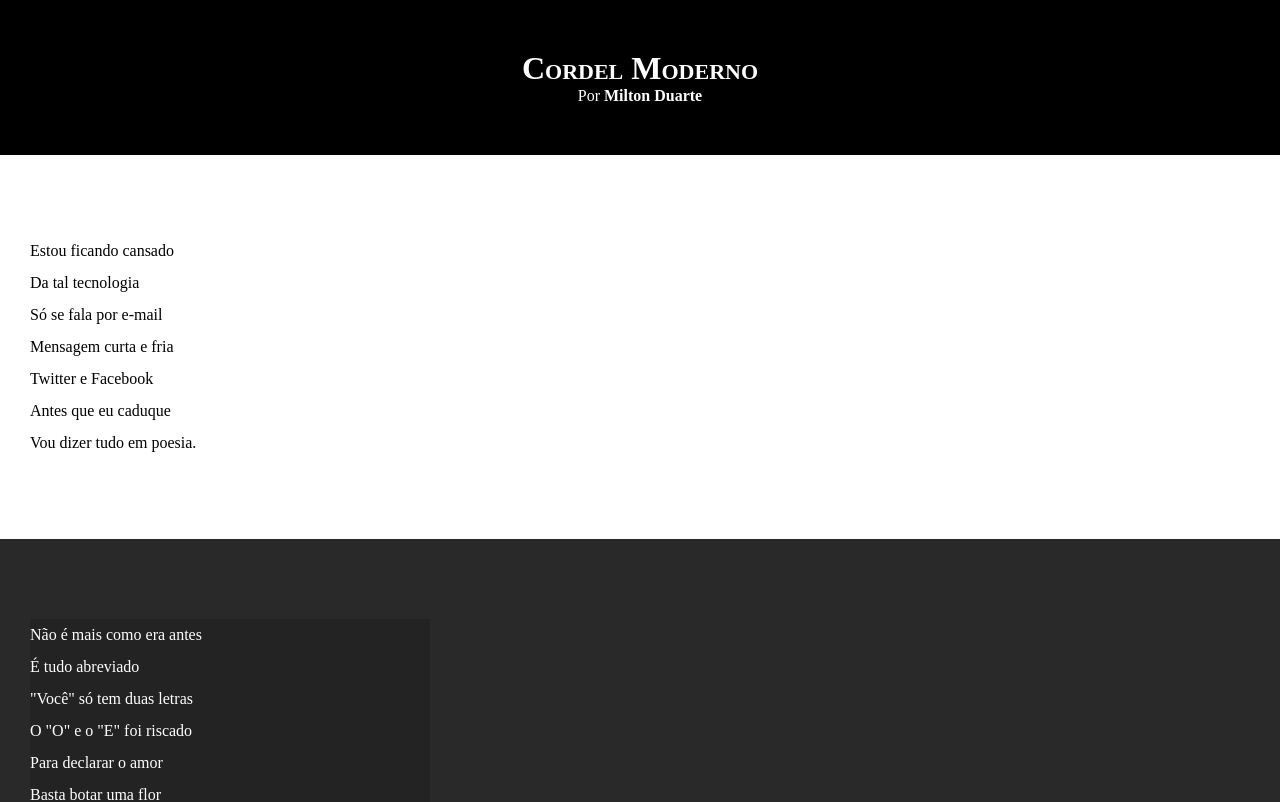
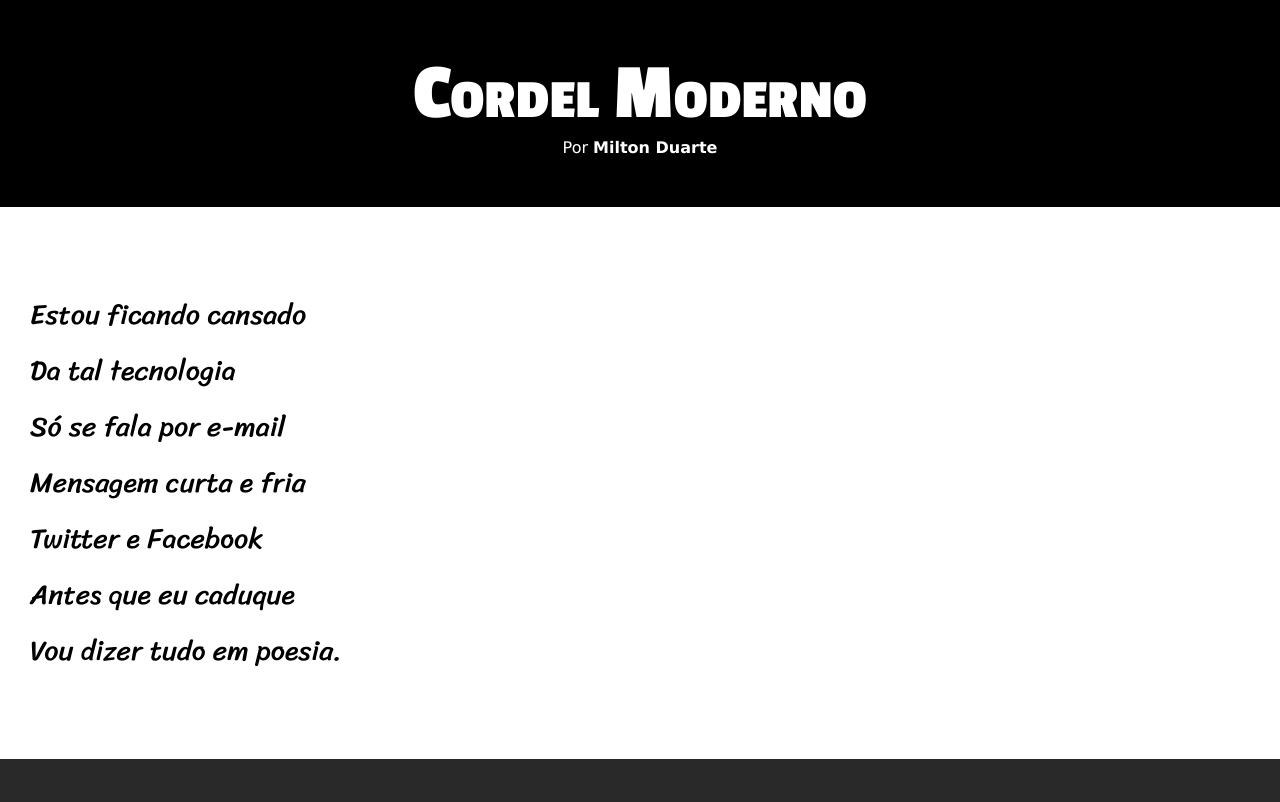
Before and after one commit to PedroLobato12/ed022, a plain HTML site: page d012/index.html in a window 1280 px wide. Shown: the top 802 px of the page. Drawn offline with Linux system fonts and the light colour scheme.

Commit message:
Atualização de Estilos Desafio 11

```diff
--- a/d012/estilo/style.css
+++ b/d012/estilo/style.css
@@ -1,24 +1,39 @@
 @charset "UTF-8";
+
+@import url('https://fonts.googleapis.com/css2?family=Passion+One:wght@400;700;900&display=swap');
+
+@import url('https://fonts.googleapis.com/css2?family=Sriracha&display=swap');
+
+:root {
+    --fonte1: Verdana, Geneva, Tahoma, sans-serif;
+    --fonte2: 'Passion One', Cursive;
+    --fonte3: 'Sriracha', cursive;
+}
 
 * {
     margin: 0px;
     padding: 0px;
+    font-size: 1em;
 }
 
 html, body {
     min-height: 100vh;
     background-color: darkgray;
+    font-family: var(--fonte1);
 }
 
 header {
     background-color: black;
     color: white;
     text-align: center;
+
 }
 
 header > h1 {
     padding-top: 50px;
     font-variant: small-caps;
+    font-family: var(--fonte2);
+    font-size: 10vh;
 }
 
 header > p {
@@ -40,6 +55,8 @@ section {
     padding-bottom: 10vh;
     line-height: 2em;
     padding-left: 30px;
+    font-family: var(--fonte3);
+    font-size: 3.5vh;
 }
 
 section.normal {
@@ -53,7 +70,8 @@ section.imagem {
 }
 
 section.imagem > p {
-    width: 400px;
+    display: inline-block;
+    padding: 5px;
     background-color: rgba(0, 0, 0, 0.14);
 }
 
```
